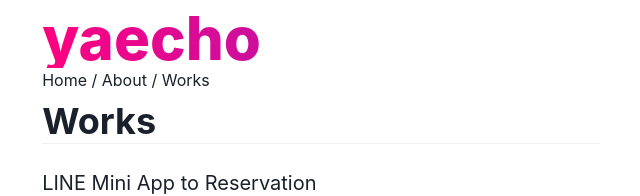
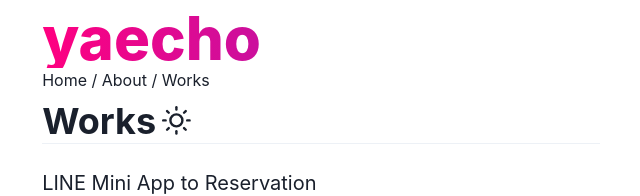
Before and after one commit to ikmnjrd/yaecho-tokyo, a React app in the folder app/: page /works in a window 1280 px wide. Shown: the top 196 px of the page, without its empty margins (319-959 px from the left). Built offline with nearby package versions, Linux system fonts and the light colour scheme; a web font is replaced by a local one.

Commit message:
add color mode button each page

```diff
--- a/app/src/about.tsx
+++ b/app/src/about.tsx
@@ -1,15 +1,17 @@
 import * as React from 'react';
-import { Heading, Text, Stack, ListItem, ListIcon, OrderedList, UnorderedList } from "@chakra-ui/react"
+import { Heading, Text, Stack } from "@chakra-ui/react";
+import ColorModeButton from './colorModeButton';
 
 interface IProps {
   name: string;
 }
 
 export const About: React.FC<IProps> = ({name}) => {
-
   return (
       <>
-        <Heading as="h2" size="xl">{name}</Heading>
+        <Heading as="h2" size="xl">
+          {name}<ColorModeButton/>
+        </Heading>
         <Stack>
           <Text fontSize="xl">
             Web Developer in Tokyo</Text>
--- a/app/src/works.tsx
+++ b/app/src/works.tsx
@@ -1,5 +1,6 @@
 import * as React from 'react';
 import { Box, Text, Link, Stack, Divider, Heading } from "@chakra-ui/react"
+import ColorModeButton from './colorModeButton';
 
 interface IProps {
   name: string;
@@ -9,7 +10,9 @@ export const Works: React.FC<IProps> = ({name}) => {
 
   return (
     <>
-      <Heading as="h2" size="xl">{name}</Heading>
+      <Heading as="h2" size="xl">
+        {name}<ColorModeButton />
+      </Heading>
       <Stack spacing="24px">
         <Divider />
         <Box>
```
